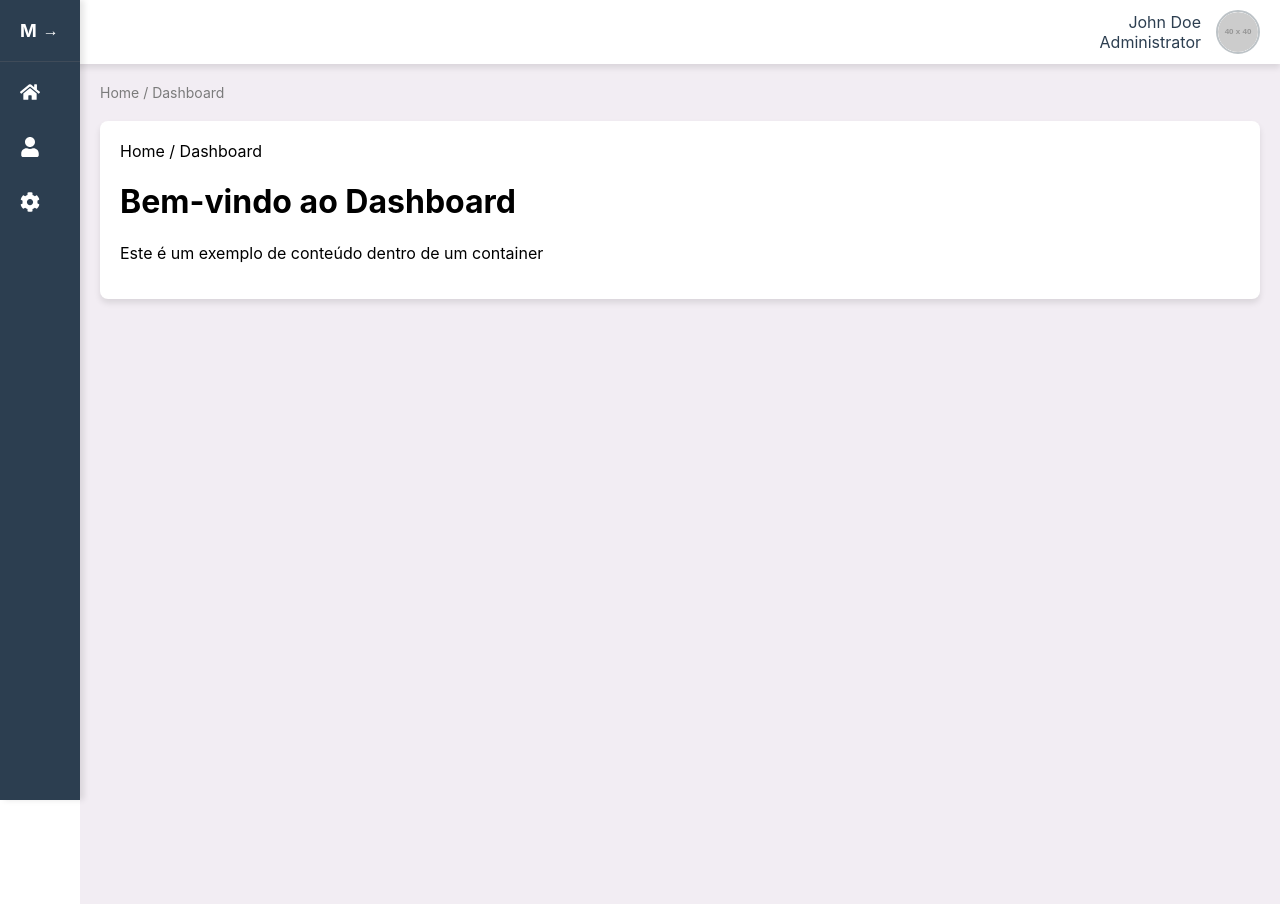
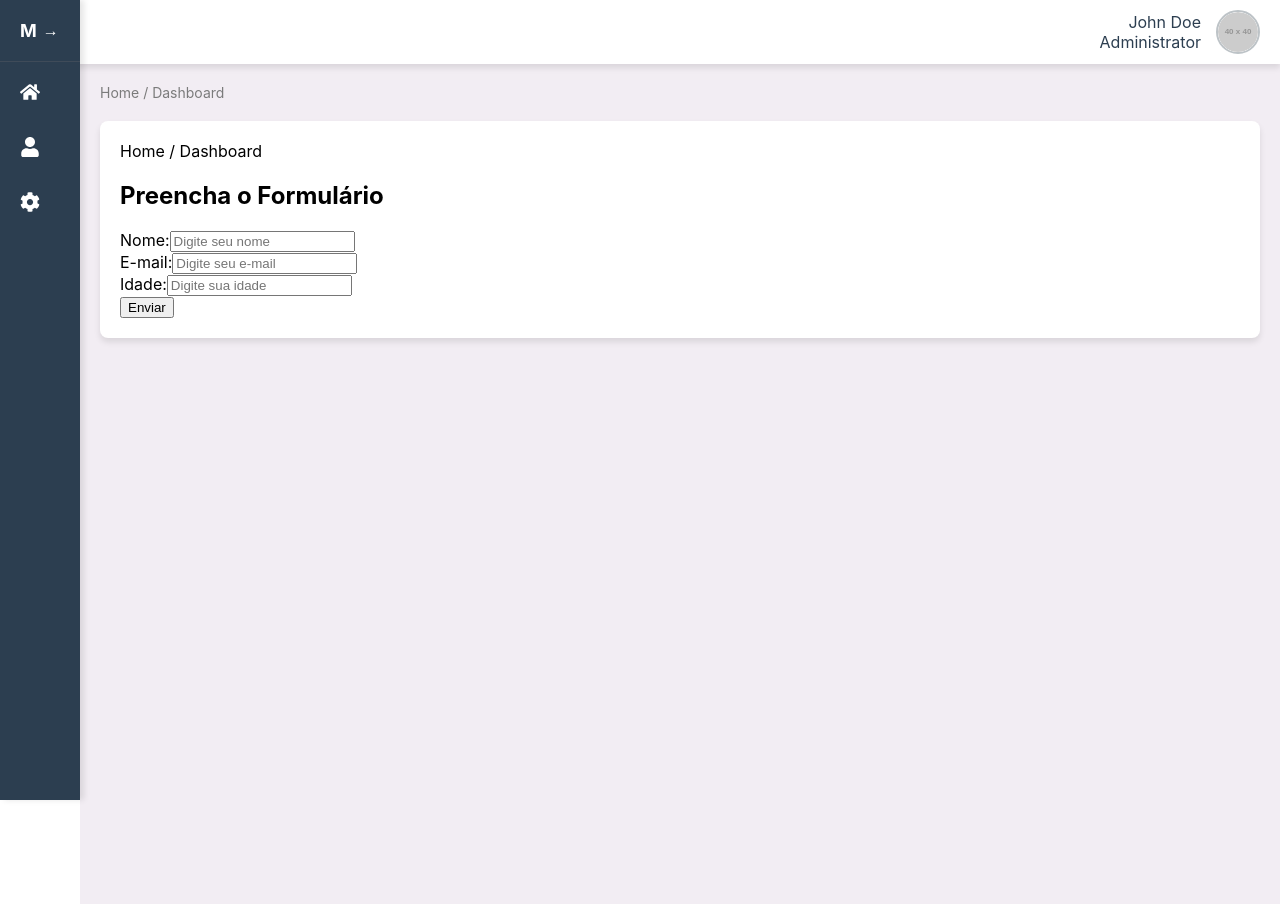
Before and after one commit to maurofidelis/freakit, a React (Create React App) app: page /profile in a window 1280 px wide. Built offline with nearby package versions, Linux system fonts and the light colour scheme.

Commit message:
add generate form

```diff
--- a/src/App.js
+++ b/src/App.js
@@ -4,6 +4,7 @@ import Sidebar from "./components/Sidebar/Sidebar";
 import logo from "./assets/logo.png";
 import { FaHome, FaUser, FaCog } from "react-icons/fa";
 import MainContent from "./components/MainContent/MainContent";
+import UserForm  from "./components/Forms/UserForm";
 
 const App = () => {
   const [isSidebarExpanded, setIsSidebarExpanded] = useState(false);
@@ -39,8 +40,7 @@ const App = () => {
 
         {/* Conteúdo Principal */}
         <div className="content-container">
-          <h1>Bem-vindo ao Dashboard</h1>
-          <p>Este é um exemplo de conteúdo dentro de um container</p>
+          <UserForm />
         </div>
       </MainContent>
     </div>
--- /dev/null
+++ b/src/components/Forms/UserForm.jsx
@@ -0,0 +1,97 @@
+
+import React, { useState } from "react";
+
+const UserForm = () => {
+  const [formValues, setFormValues] = useState({});
+  const [isSubmitting, setIsSubmitting] = useState(false);
+  const [successMessage, setSuccessMessage] = useState("");
+  const [errorMessage, setErrorMessage] = useState("");
+
+  const handleChange = (e) => {
+    const { name, value } = e.target;
+    setFormValues({ ...formValues, [name]: value });
+  };
+
+  const handleSubmit = async (e) => {
+    e.preventDefault();
+    setIsSubmitting(true);
+    setSuccessMessage("");
+    setErrorMessage("");
+
+    try {
+      const response = await fetch("http://127.0.0.1:8000/api/userform", {
+        method: "POST",
+        headers: {
+          "Content-Type": "application/json",
+        },
+        body: JSON.stringify(formValues),
+      });
+
+      if (response.ok) {
+        setSuccessMessage("Formulário enviado com sucesso!");
+        setFormValues({});
+      } else {
+        const errorData = await response.json();
+        setErrorMessage(errorData.detail || "Erro ao enviar o formulário.");
+      }
+    } catch {
+      setErrorMessage("Erro de conexão com o servidor.");
+    } finally {
+      setIsSubmitting(false);
+    }
+  };
+
+  return (
+    <div>
+      <h2>Preencha o Formulário</h2>
+      <form onSubmit={handleSubmit}>
+
+        <div>
+          <label htmlFor="name">Nome:</label>
+          <input
+            type="text"
+            id="name"
+            name="name"
+            placeholder="Digite seu nome"
+            value={formValues.name || ""}
+            onChange={handleChange}
+            required={true}
+          />
+        </div>
+
+        <div>
+          <label htmlFor="email">E-mail:</label>
+          <input
+            type="email"
+            id="email"
+            name="email"
+            placeholder="Digite seu e-mail"
+            value={formValues.email || ""}
+            onChange={handleChange}
+            required={true}
+          />
+        </div>
+
+        <div>
+          <label htmlFor="age">Idade:</label>
+          <input
+            type="number"
+            id="age"
+            name="age"
+            placeholder="Digite sua idade"
+            value={formValues.age || ""}
+            onChange={handleChange}
+            required={true}
+          />
+        </div>
+        <button type="submit" disabled={isSubmitting}>
+          {isSubmitting ? "Enviando..." : "Enviar"}
+        </button>
+      </form>
+      {successMessage && <p style={{ color: "green" }}>{successMessage}</p>}
+      {errorMessage && <p style={{ color: "red" }}>{errorMessage}</p>}
+    </div>
+  );
+};
+
+export default UserForm;
```
Also changed, not shown: form-generator/form-field.json (added, +23 -0 lines), form-generator/generate-form.js (added, +118 -0 lines), 1 other file (tests, documents, lock files or other folders).
